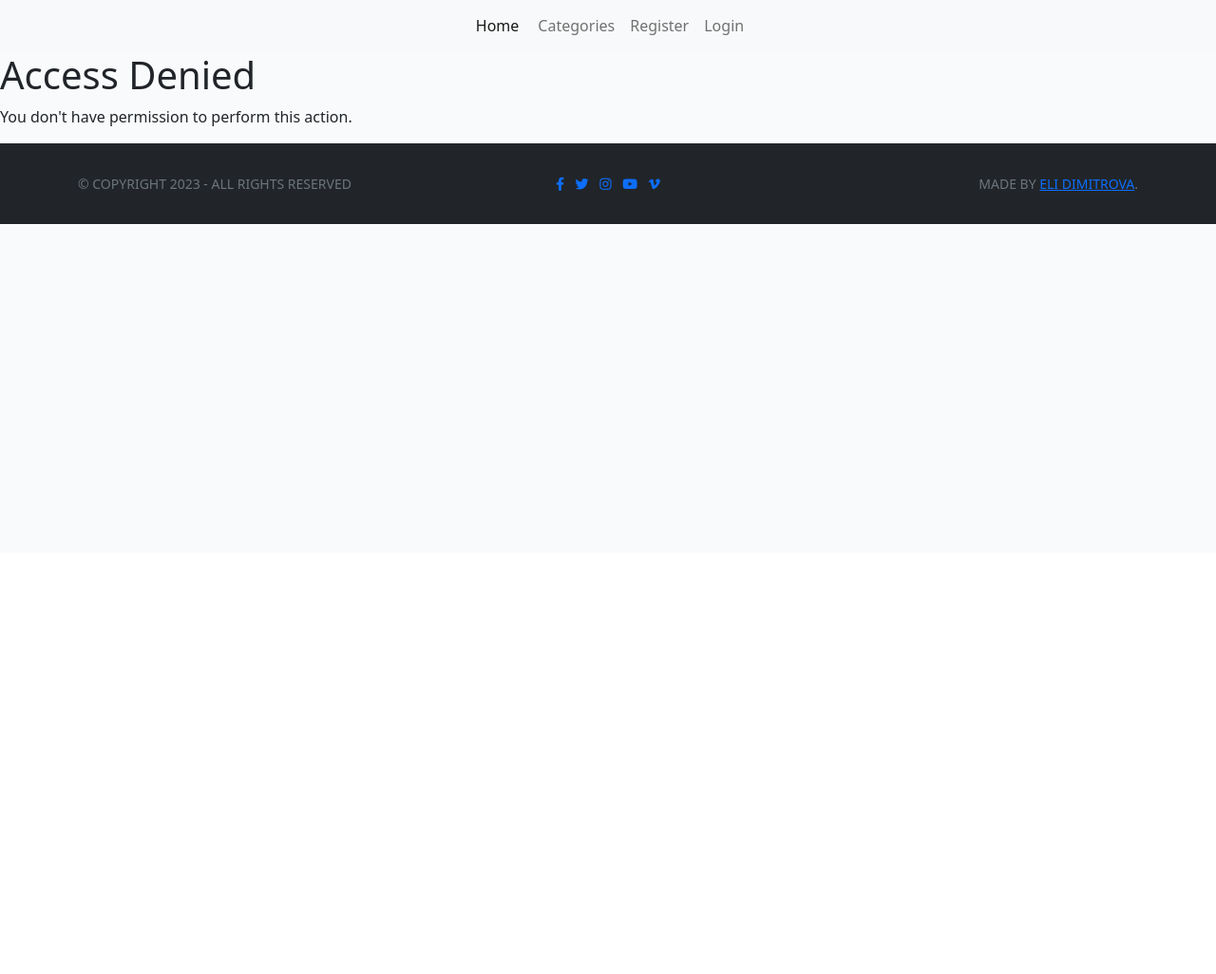
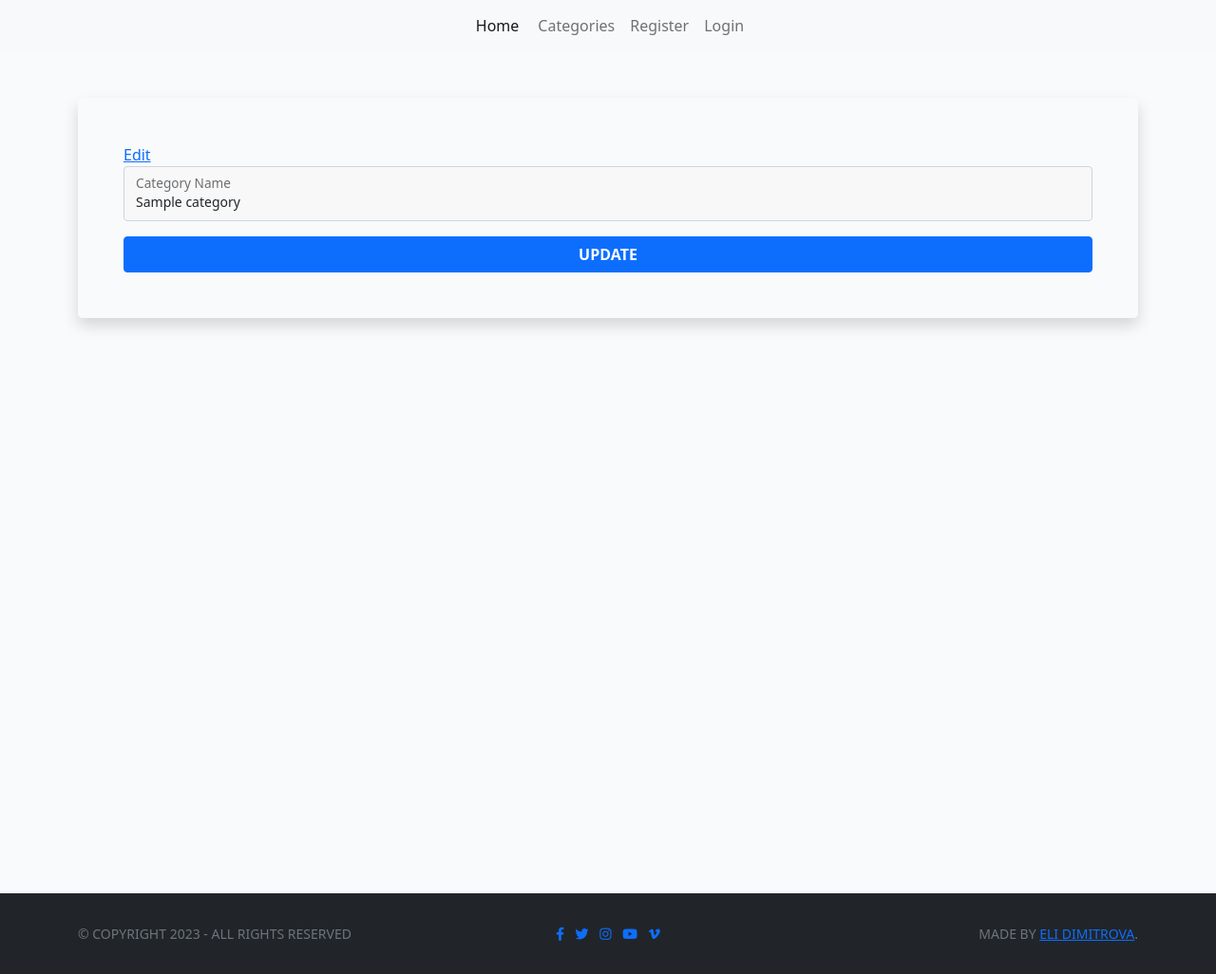
Before and after one commit to Delfinistkata/the-roaming-nomad, a Django app: template templates/edit_category.html in a window 1280 px wide. Shown: the part 218-1244 px from the top of the page at 95% size. Before the commit the page ends 454 px from the top, so only its background shows below. Run offline with Django 3.2, Linux system fonts and the light colour scheme; the template is opened without the code that fills it: values that come from a table or form of the project are taken from there, others are empty; tables that the repository leaves empty hold one stand-in row (values such as "Sample post"); some libraries are stand-ins or nearby versions; grey boxes are pictures that could not be loaded.

Commit message:
Add new style to page

```diff
--- a/templates/edit_category.html
+++ b/templates/edit_category.html
@@ -1,15 +1,25 @@
 {% extends "base.html" %}
+{% load static %}
 
 {% block content %}
-    {% if user.is_superuser %}
-        <h1>Edit Category: {{ object.category_name }}</h1>
-        <form method="post">
-            {% csrf_token %}
-            {{ form.as_p }}
-            <button type="submit">Save Changes</button>
-        </form>
-    {% else %}
-        <h1>Access Denied</h1>
-        <p>You don't have permission to perform this action.</p>
-    {% endif %}
+    <div class="container mt-5 mb-4">
+        <div class="col-12 col-sm-12 text-dark" style="height: 814px;">
+            <div class="card border-0 shadow rounded-3 my-5">
+                <div class="card-body p-4 p-sm-5">
+                    <a href="{% url 'edit_category' slug=category.slug %}">Edit</a>
+                    <form method="POST">
+                        {% csrf_token %}
+                        <div class="form-floating mb-3">
+                            <input type="text" id="categoryName" name="category_name" class="form-control" value="{{ category.category_name }}" />
+                            <label class="form-label" for="categoryName">Category Name</label>
+                        </div>
+
+                        <div class="d-grid">
+                            <button class="btn btn-primary btn-login text-uppercase fw-bold" type="submit">Update</button>
+                        </div>
+                    </form>
+                </div>
+            </div>
+        </div>
+    </div>
 {% endblock %}
```
